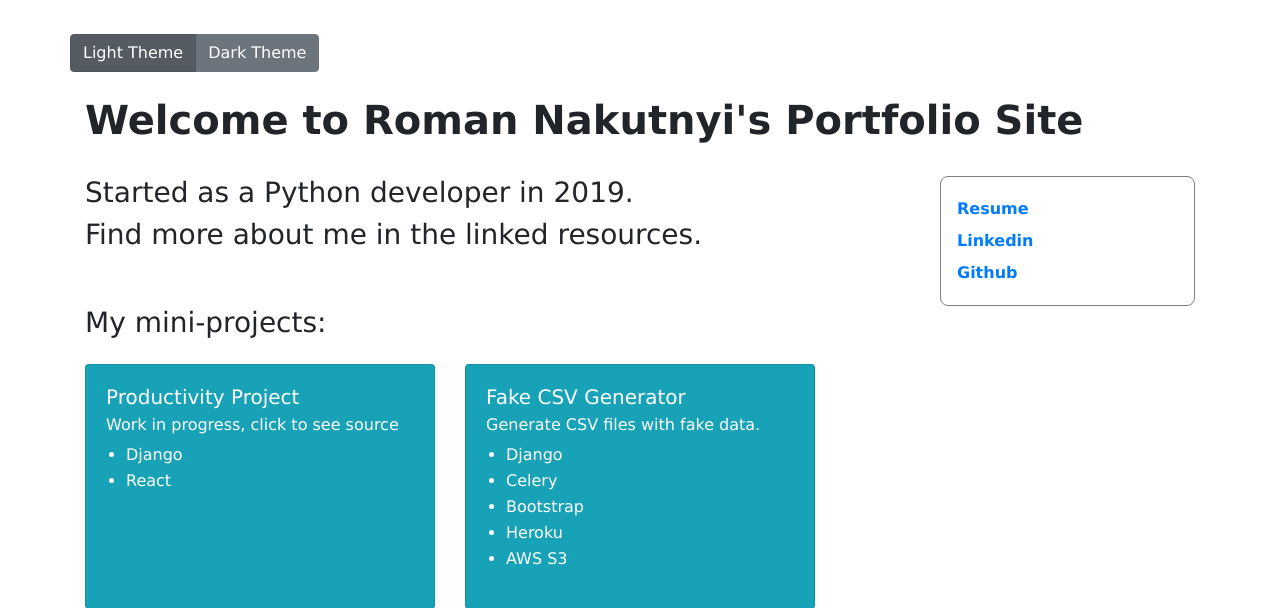
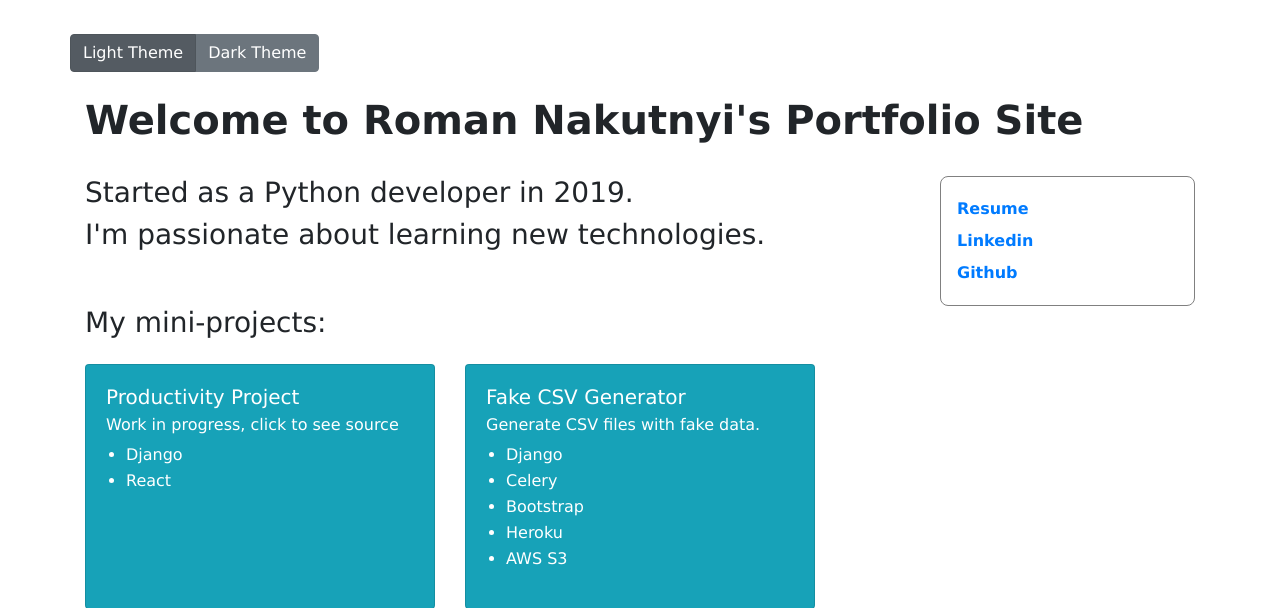
Before and after one commit to nakutnyi/django_website, a Django app: page / in a window 1280 px wide. Shown: the top 608 px of the page. Run offline with Django 3.2, Linux system fonts and the light colour scheme; some libraries are stand-ins or nearby versions.

Commit message:
Change Index Page Text

```diff
--- a/templates/index.html
+++ b/templates/index.html
@@ -30,7 +30,7 @@
     <div class="row">
       <div class="col-8 col-sm-9">
         <h3>Started as a Python developer in 2019.</h3>
-        <h3>Find more about me in the linked resources.</h3>
+        <h3>I'm passionate about learning new technologies.</h3>
       </div>
       <div class="col-4 col-sm-3">
         <div id="sidebar">
```
